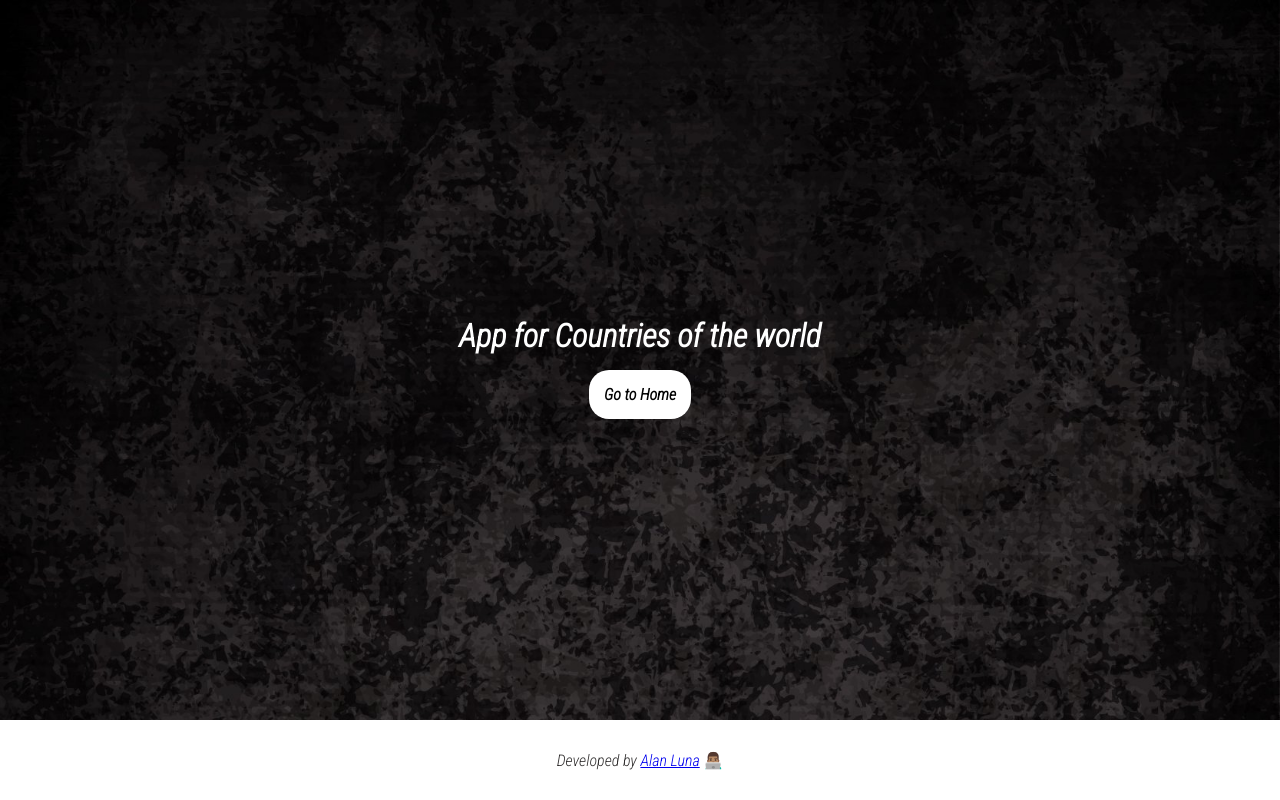
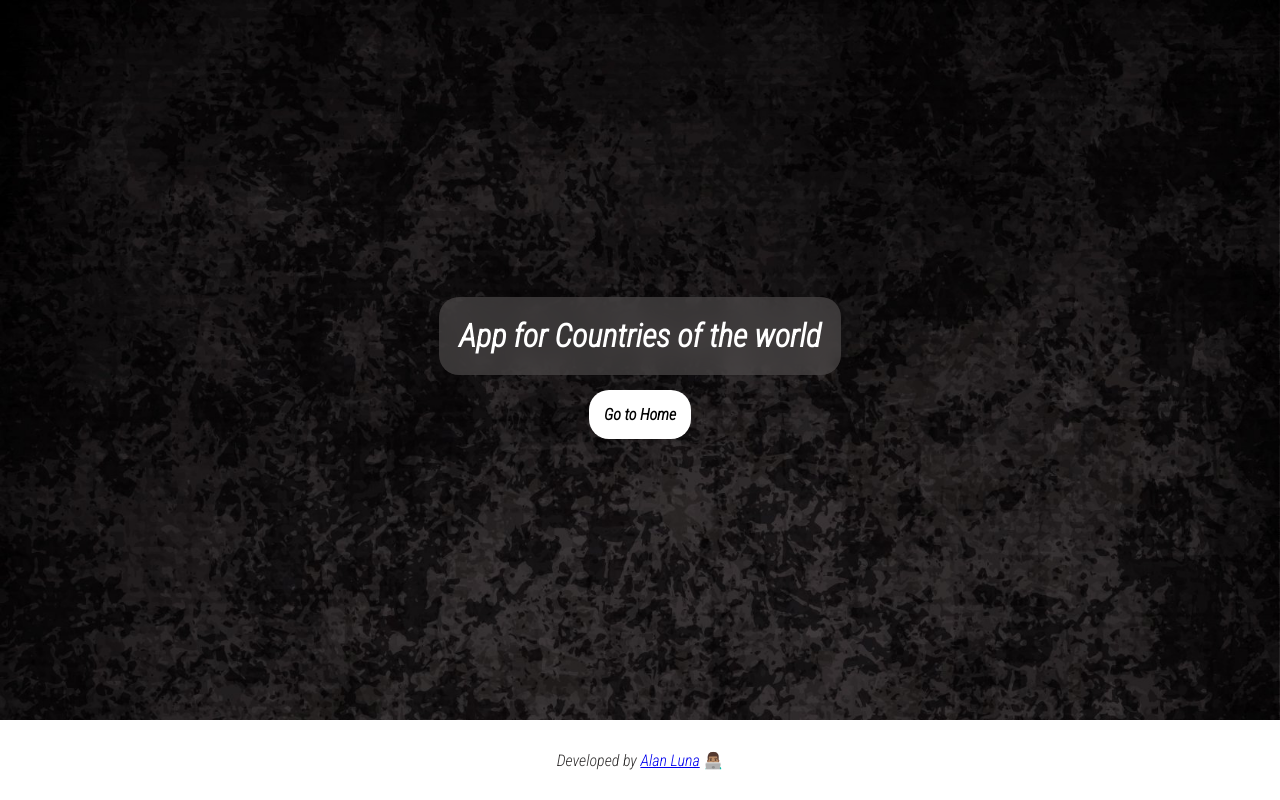
Before and after one commit to AlanLuna-00/PI-Countries, a React (Create React App) app in the folder client/: page / in a window 1280 px wide. Built offline with nearby package versions, Linux system fonts and the light colour scheme.

Commit message:
styles landing

```diff
--- a/client/src/components/Landing/style.module.css
+++ b/client/src/components/Landing/style.module.css
@@ -2,6 +2,10 @@
     margin: 0 auto;
     color: white;
     margin: 15px;
+    padding: 20px;
+    background-color: rgba(94, 90, 90, 0.544);
+    backdrop-filter: blur(10px);
+    border-radius: 20px;
 }
 
 .landingLink {
@@ -10,10 +14,16 @@
     text-decoration: none;
     padding: 15px;
     background-color: rgb(255, 255, 255);
-    border-radius: 20px
+    border-radius: 20px;
 }
 
-.landingLink:hover {}
+.landingLink:hover {
+    /* outline offset */
+    outline-offset: 5px;
+    outline: 2.3px solid rgb(255, 255, 255);
+    background-color: rgb(255, 255, 255);
+
+}
 
 .landingContainer {
     display: flex;
--- a/client/src/components/NavBar/index.jsx
+++ b/client/src/components/NavBar/index.jsx
@@ -16,6 +16,11 @@ const Navbar = () => {
             </div>
             <div className={Style.rightSection}>
                 <ul className={Style.links}>
+                    <li>
+                        <Link to="/" className={Style.link}>
+                            Start
+                        </Link>
+                    </li>
                     <li>
                         <Link to="/home" className={Style.link}>
                             Home
```
